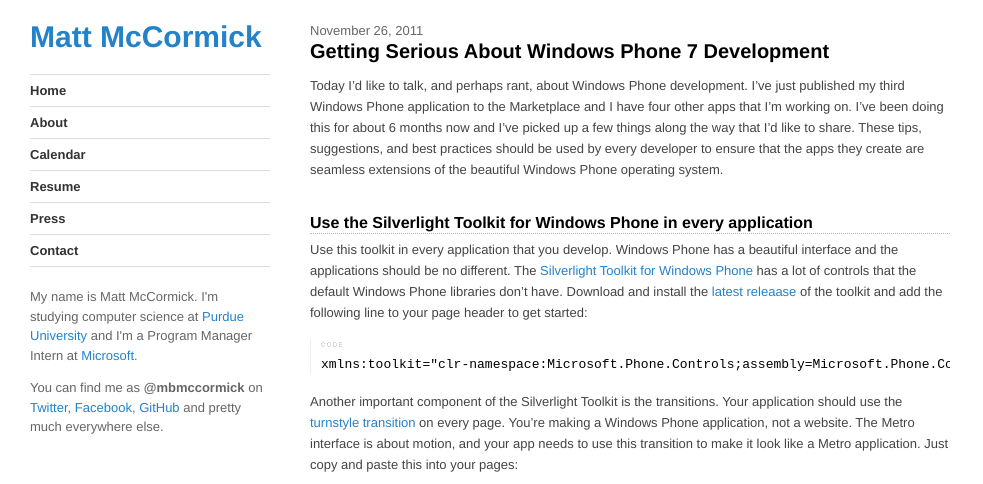
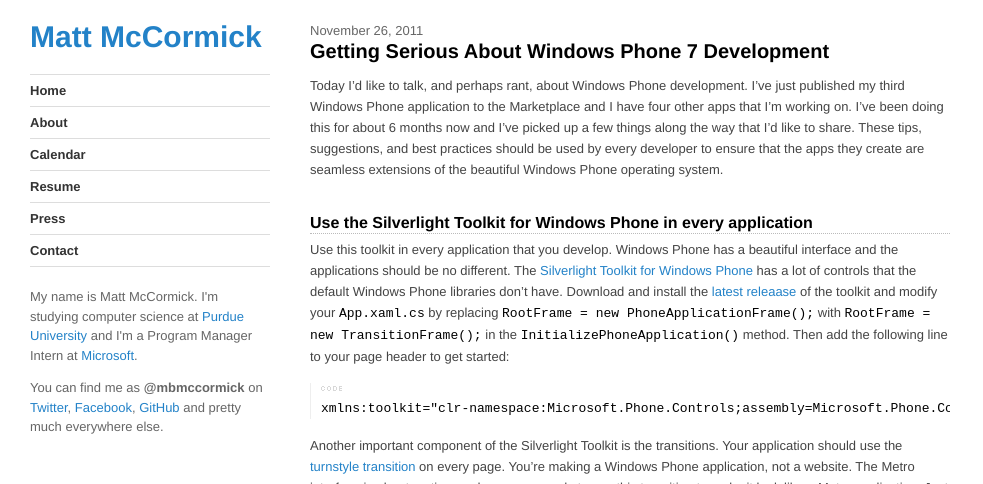
Before and after one commit to mbmccormick/mbmccormick.github.io, a Jekyll site: the page built from _posts/2011-11-26-getting-serious-about-windows-phone-7-development.md, in a window 1280 px wide and 900 px high, cut to the strip 0-484 px from the top of the window. Shown: the whole strip, without its empty margins (0-983 px from the left). Built offline with Jekyll 4.4.1, drawn with Linux system fonts in a browser that asks for light colours; Markdown is read by kramdown in place of the engine named in the settings.

Commit message:
Update _posts/2011-11-26-getting-serious-about-windows-phone-7-development.md

````diff
--- a/_posts/2011-11-26-getting-serious-about-windows-phone-7-development.md
+++ b/_posts/2011-11-26-getting-serious-about-windows-phone-7-development.md
@@ -7,7 +7,7 @@
 Today I'd like to talk, and perhaps rant, about Windows Phone development. I've just published my third Windows Phone application to the Marketplace and I have four other apps that I'm working on. I've been doing this for about 6 months now and I've picked up a few things along the way that I'd like to share. These tips, suggestions, and best practices should be used by every developer to ensure that the apps they create are seamless extensions of the beautiful Windows Phone operating system.
 
 ## Use the Silverlight Toolkit for Windows Phone in every application
-Use this toolkit in every application that you develop. Windows Phone has a beautiful interface and the applications should be no different. The <a href="http://silverlight.codeplex.com/" target="_blank">Silverlight Toolkit for Windows Phone</a> has a lot of controls that the default Windows Phone libraries don't have. Download and install the <a href="http://silverlight.codeplex.com/releases" target="_blank">latest releaase</a> of the toolkit and add the following line to your page header to get started:
+Use this toolkit in every application that you develop. Windows Phone has a beautiful interface and the applications should be no different. The <a href="http://silverlight.codeplex.com/" target="_blank">Silverlight Toolkit for Windows Phone</a> has a lot of controls that the default Windows Phone libraries don't have. Download and install the <a href="http://silverlight.codeplex.com/releases" target="_blank">latest releaase</a> of the toolkit and modify your `App.xaml.cs` by replacing `RootFrame = new PhoneApplicationFrame();` with `RootFrame = new TransitionFrame();` in the `InitializePhoneApplication()` method. Then add the following line to your page header to get started:
 
 ```
 xmlns:toolkit="clr-namespace:Microsoft.Phone.Controls;assembly=Microsoft.Phone.Controls.Toolkit"
````
